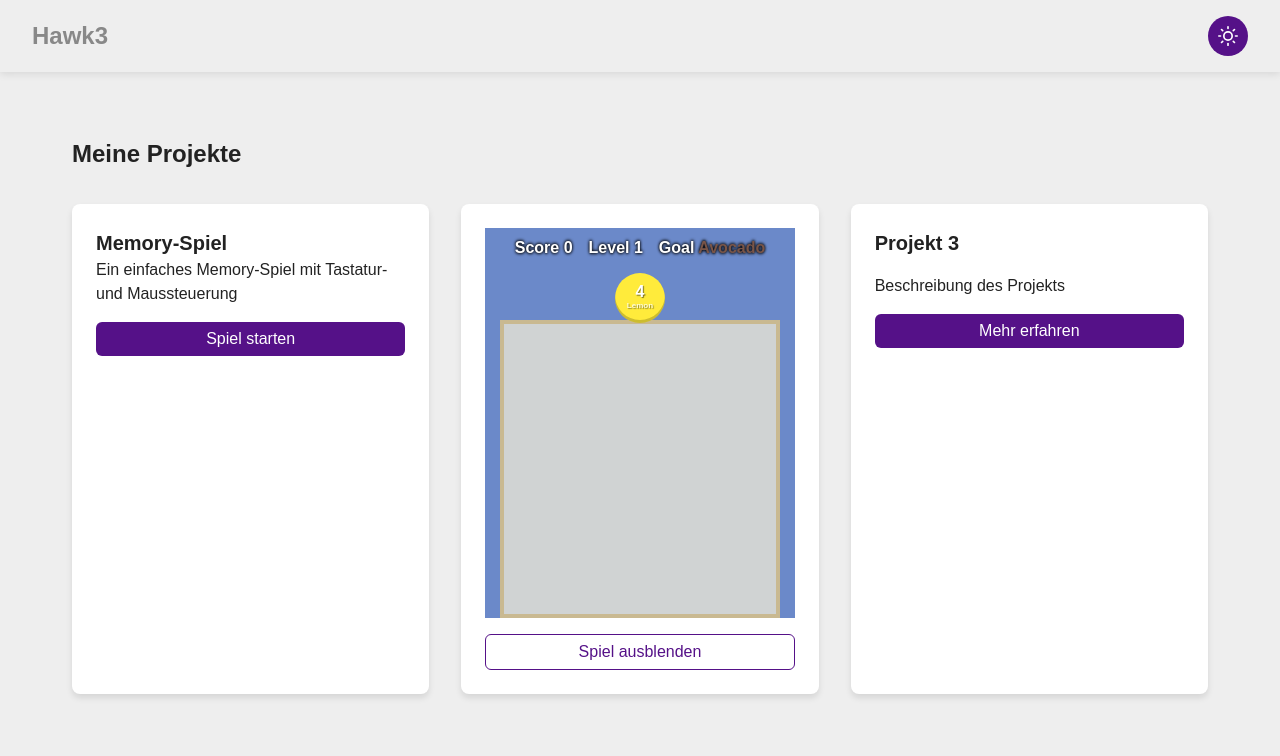
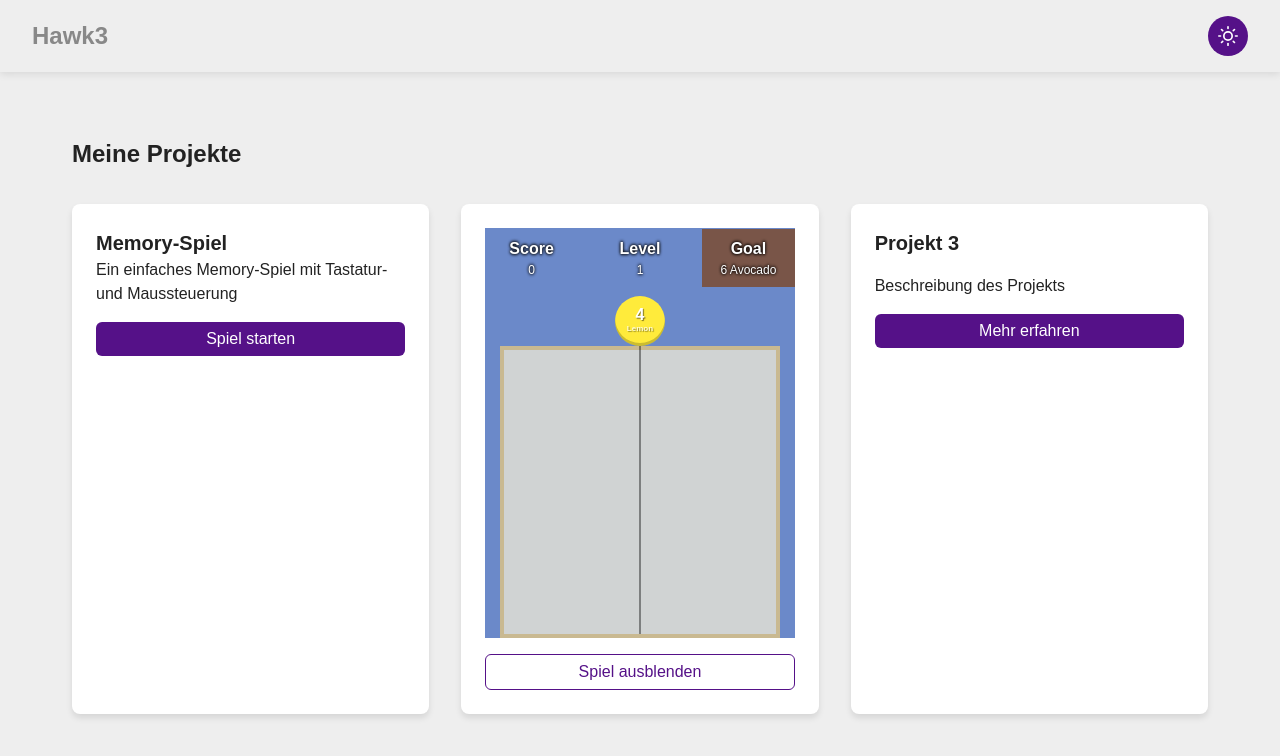
Before and after one commit to Hauke-Schultz/hawk3web, a Vue app: page / in a window 1280 px wide. Shown: the top 756 px of the page. Built offline with nearby package versions, Linux system fonts and the light colour scheme.

Commit message:
fruit merge

```diff
--- a/src/components/FruitMerge/FruitMerge.vue
+++ b/src/components/FruitMerge/FruitMerge.vue
@@ -42,7 +42,7 @@ const nextFruit = ref(generateFruit());
 const targetFruit = computed(() => ({
   name: fruitTypes[targetFruitLevel.value].name,
   color: fruitTypes[targetFruitLevel.value].color,
-  fruitLevel: fruitTypes[targetFruitLevel.value].value,
+  fruitLevel: fruitTypes[targetFruitLevel.value].level,
   level: targetFruitLevel.value + 1
 }));
 
@@ -312,8 +312,8 @@ function handleDrag(event) {
   const boardRect = gameBoard.value.getBoundingClientRect();
   const relativeX = clientX - boardRect.left;
 
-  const minX = nextFruit.value.size / 2;
-  const maxX = boardWidth.value - nextFruit.value.size / 2;
+  const minX = nextFruit.value.size / 2 + wallThickness / 4;
+  const maxX = boardWidth.value - nextFruit.value.size / 2 - wallThickness / 4;
   nextFruitPosition.value = Math.max(minX, Math.min(maxX, relativeX));
 }
 
@@ -322,7 +322,7 @@ function endDrag(event) {
   isDragging.value = false;
 
   const newFruit = { ...nextFruit.value };
-  addFruitToWorld(newFruit, nextFruitPosition.value, -10);
+  addFruitToWorld(newFruit, nextFruitPosition.value - wallThickness / 4, -10);
 
   const moveEvent = 'ontouchstart' in window ? 'touchmove' : 'mousemove';
   const endEvent = 'ontouchstart' in window ? 'touchend' : 'mouseup';
@@ -359,9 +359,18 @@ onBeforeUnmount(() => {
     <div class="game-container">
       <div class="game-header">
         <div v-if="!levelCompleted" class="level-row">
-          <div class="score">Score {{ score }}</div>
-          <div class="level-display">Level {{ level }}</div>
-          <div class="level">Goal <span :style="{ color: targetFruit.color }">{{ targetFruit.fruitLevel }} {{ targetFruit.name }}</span></div>
+          <div class="score">
+            <span>Score</span>
+            <span>{{ score }}</span>
+          </div>
+          <div class="level-display">
+            <span>Level</span>
+            <span>{{ level }}</span>
+          </div>
+          <div class="level" :style="{ background: targetFruit.color }">
+            <span>Goal</span>
+            <span>{{ targetFruit.fruitLevel }} {{ targetFruit.name }}</span>
+          </div>
         </div>
         <div v-else class="level-complete-message">
           <button class="btn next-level-btn" @click="startNextLevel">Start Next Level</button>
@@ -447,12 +456,15 @@ onBeforeUnmount(() => {
   font-weight: bold;
   gap: 1rem;
   text-shadow: 0 1px 3px #000, 0 -1px 3px #000;
+  height: 60px;
 }
 
 .level-row {
   display: flex;
   flex-direction: row;
   align-items: center;
+  justify-content: space-between;
+  width: 100%;
   gap: 1rem;
 }
 
@@ -465,10 +477,9 @@ onBeforeUnmount(() => {
 }
 
 .next-fruit-area {
-  height: 50px;
+  height: 70px;
   width: 100%;
   position: relative;
-  margin-bottom: 10px;
 }
 
 .game-board {
@@ -513,10 +524,22 @@ onBeforeUnmount(() => {
 }
 
 .next-fruit {
-  top: 5px;
+  bottom: 0;
   transform: translateX(-50%);
   z-index: 2;
   cursor: grab;
+
+  &::after {
+    content: '';
+    position: absolute;
+    margin: auto;
+    top: 100%;
+    left: 0;
+    right: 0;
+    height: 288px;
+    width: 2px;
+    background: #0006;
+  }
 }
 
 .score {
@@ -526,6 +549,25 @@ onBeforeUnmount(() => {
 .level-display {
   font-size: 1rem;
   font-weight: bold;
+  display: flex;
+  flex-direction: column;
+  align-items: center;
+}
+
+.score,
+.level,
+.level-display {
+  display: flex;
+  flex-direction: column;
+  align-items: center;
+  padding: 0.5rem;
+  width: 33.33%;
+
+  > span:last-child {
+    font-size: 0.75rem;
+    font-weight: normal;
+    white-space: nowrap;
+  }
 }
 
 .level-complete-message {
```
